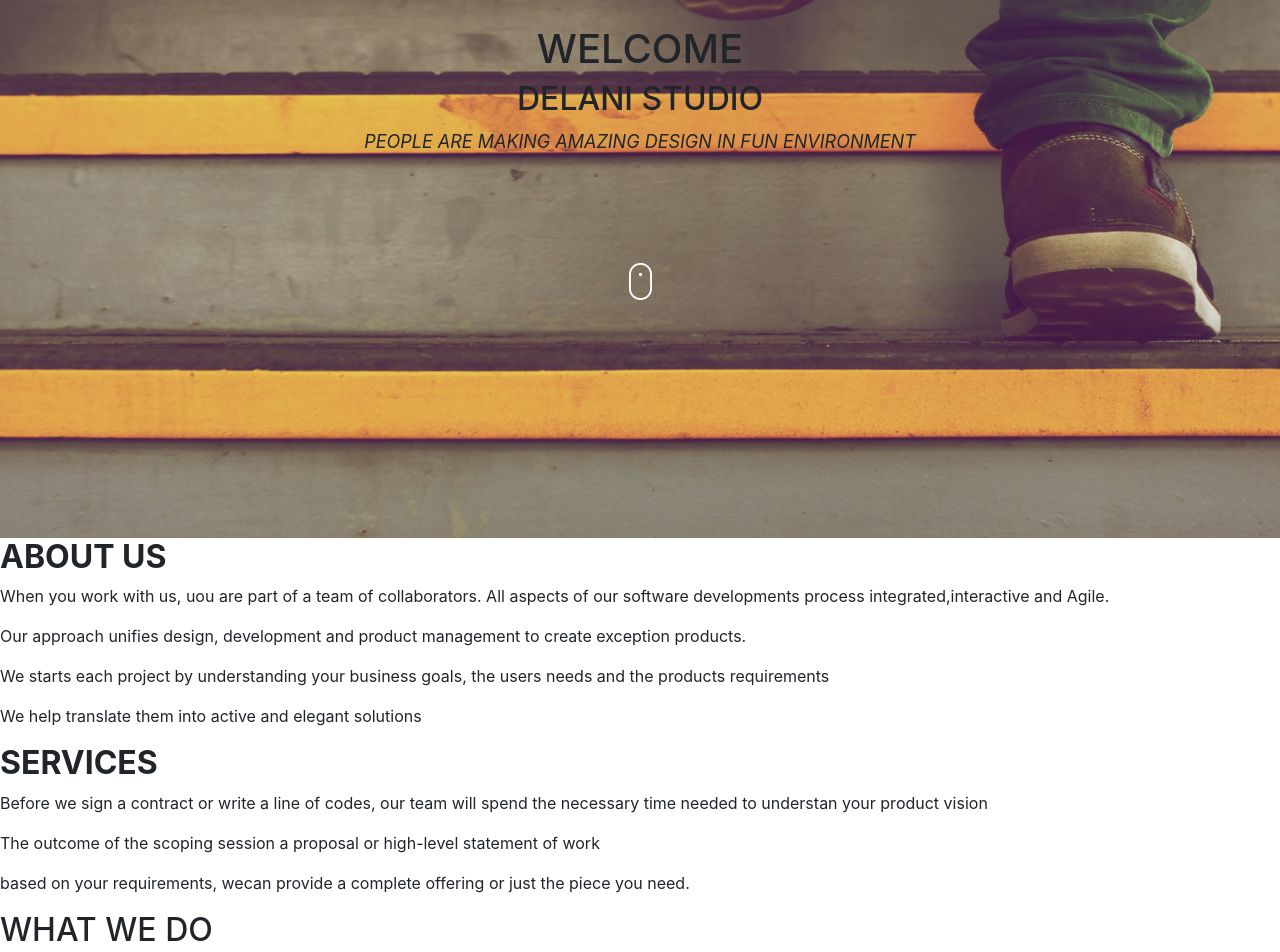
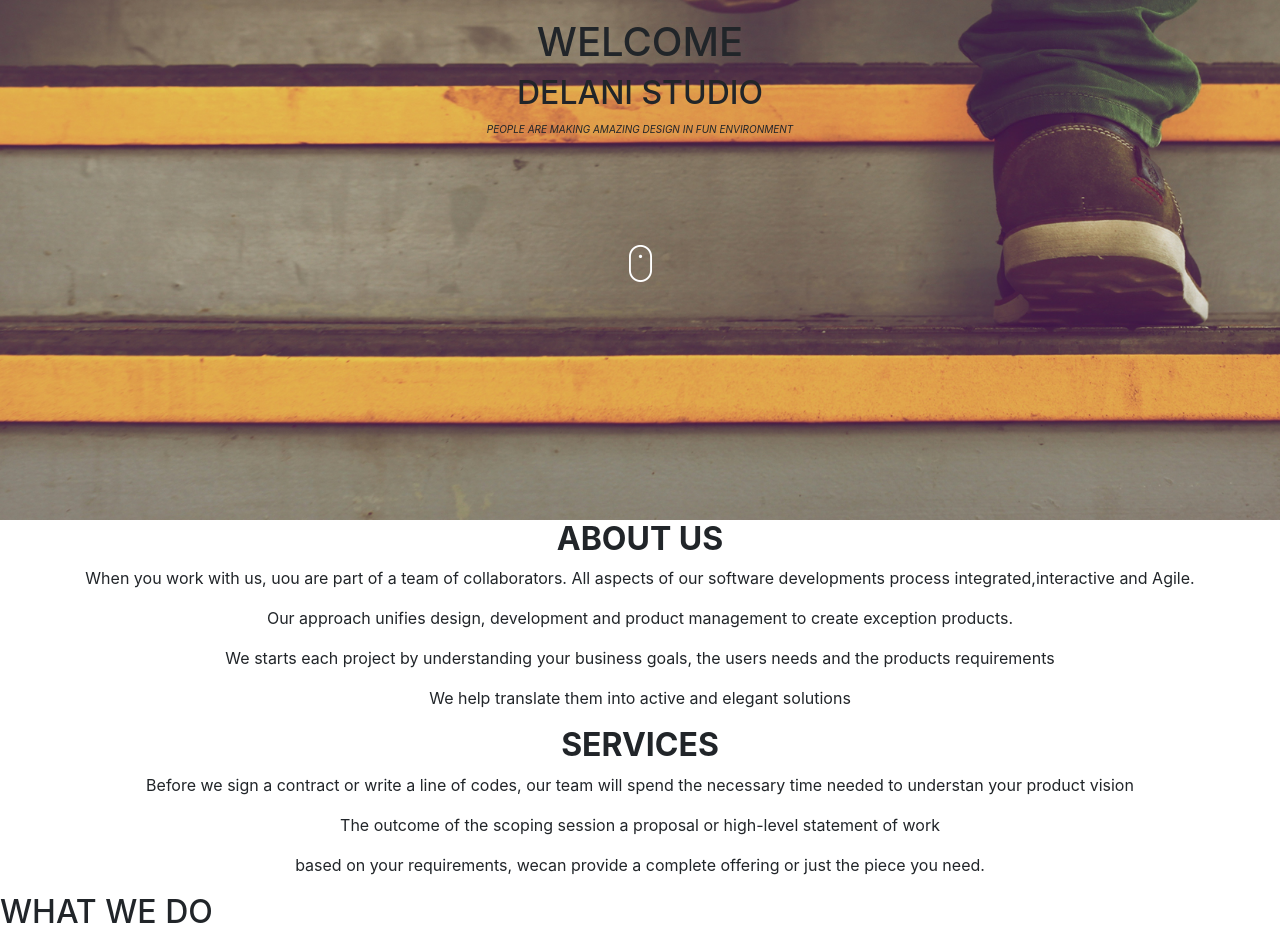
Before and after one commit to Brian-nyabuto12/delanistudio, a plain HTML site: page index.html in a window 1280 px wide. Shown: the part 306-1258 px from the top of the page. Drawn offline with Linux system fonts and the light colour scheme.

Commit message:
add styles to classes

```diff
--- a/css/style.css
+++ b/css/style.css
@@ -5,7 +5,7 @@
     background-repeat: no-repeat;
     padding: 17%;
     text-align: center;
-    font-size: large;
+    font-style: normal;
 }
 #logo{
     margin-top: 12px;
@@ -14,15 +14,29 @@
      height: 70px;
 }
 
-.landing h1{
+.landing h1 h2{
   padding: 2px;
   margin: 5px;
+ font-size: xx-large;
+
 }
 .landing p{
   padding: 2px;
+  font-size: x-small;
 }
+
 .mouse-click{
     padding-top: 22px;
     margin-top: 10%;
     padding-bottom: 20px;
 }
+.about{
+    text-align: center;
+    font-style: normal;
+
+}
+.services{
+    text-align: center;
+    font-style: normal;
+
+}
```
